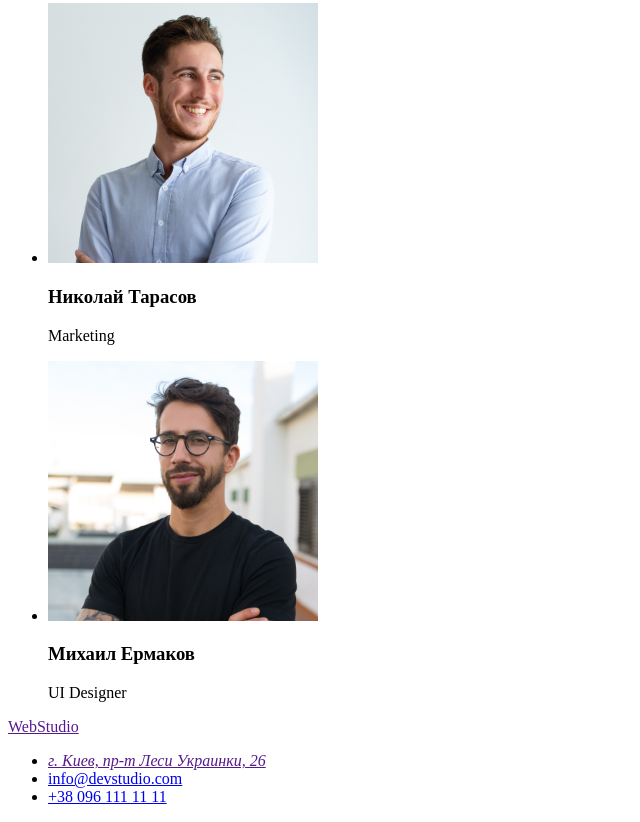
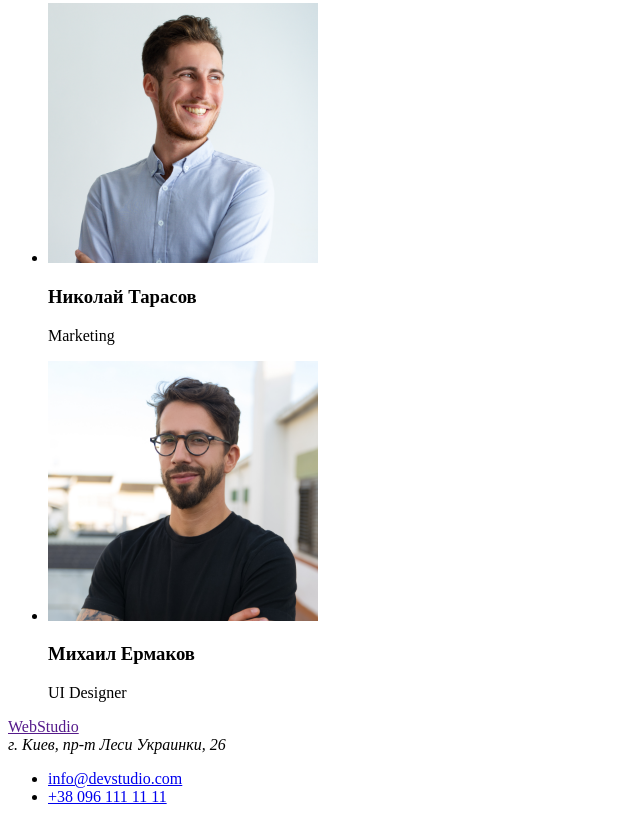
Before and after one commit to David-Dudyk/goit-markup-hw-01, a plain HTML site: page index.html in a window 1280 px wide. Shown: the part 2307-3129 px from the top of the page, without its empty margins (0-640 px from the left). Drawn offline with Linux system fonts and the light colour scheme.

Commit message:
Валидация
Код не прошел валидацию - https://validator.w3.org/nu/?doc=https%3A%2F%2Fdavid-dudyk.github.io%2Fg...
https://take.ms/fCfeU

```diff
--- a/index.html
+++ b/index.html
@@ -20,8 +20,6 @@
                <li><a href="mailto:info@devstudio.com">info@devstudio.com</a></li>
                <li><a href="tel:+380961111111">+38 096 111 11 11</a></li>
          </ul>
-
-
       </header>
      <main>
        <!--Эффективные решения-->
@@ -80,16 +78,12 @@
     <footer>
       <nav>
         <a href="">WebStudio</a>
-        <ul>
-        <address>
-            <li><a href="">г. Киев, пр-т Леси Украинки, 26</a></li>
-          </address>
+        <address>г. Киев, пр-т Леси Украинки, 26</address>
+          <ul>
             <li><a href="mailto:info@devstudio.com">info@devstudio.com</a></li>
             <li><a href="tel:+380961111111">+38 096 111 11 11</a></li>
-
         </ul>
        </nav>
     </footer>
-
     </body>
 </html>
```
